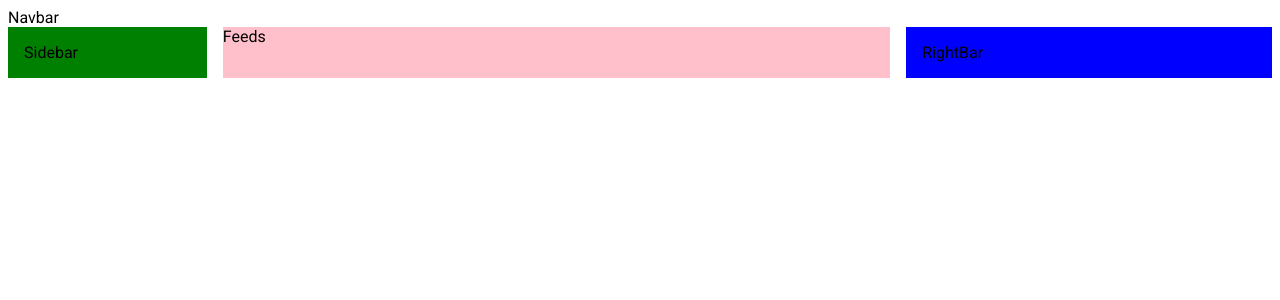
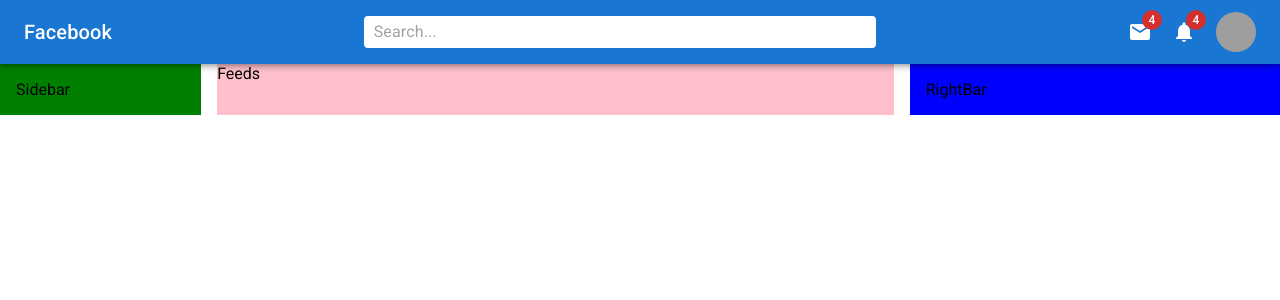
Before and after one commit to clevrmick/Mui-facebook-clone, a React (Create React App) app: page / in a window 1280 px wide. Shown: the top 300 px of the page. Built offline with nearby package versions, Linux system fonts and the light colour scheme; grey boxes are pictures that could not be loaded.

Commit message:
Navigation desktop view completed

```diff
--- a/public/index.html
+++ b/public/index.html
@@ -19,6 +19,7 @@
     <style rel="text/css">
       * {
         font-family: 'Roboto', sans-serif;
+        margin: 0;
       }
     </style>
   </head>
--- a/src/App.js
+++ b/src/App.js
@@ -1,5 +1,5 @@
 import { Navbar, Feed, RightBar, Sidebar } from './components';
-import { Box, Container, Stack } from '@mui/material';
+import { Stack } from '@mui/material';
 
 function App() {
   return (
--- a/src/components/Navbar/Navbar.jsx
+++ b/src/components/Navbar/Navbar.jsx
@@ -1,7 +1,58 @@
-import React from 'react';
+import {
+  AppBar,
+  Toolbar,
+  styled,
+  Typography,
+  Box,
+  InputBase,
+  Badge,
+  Avatar,
+} from '@mui/material';
+import { borderRadius } from '@mui/system';
+import { Facebook, Mail, Notifications } from '@mui/icons-material';
+// import MailIcon from '@mui/icons-material/Mail';
 
 const Navbar = () => {
-  return <div>Navbar</div>;
+  const StyledToolBar = styled(Toolbar)({
+    display: 'flex',
+    justifyContent: 'space-between',
+  });
+
+  const Search = styled('div')(({ theme }) => ({
+    backgroundColor: 'white',
+    padding: '0px 10px',
+    borderRadius: theme.shape.borderRadius,
+    width: '40%',
+  }));
+
+  const Icons = styled(Box)(({ theme }) => ({
+    display: 'flex',
+    gap: '20px',
+    alignItems: 'center',
+  }));
+
+  return (
+    <AppBar position="sticky">
+      <StyledToolBar>
+        <Typography variant="h6" sx={{ display: { xs: 'none', sm: 'block' } }}>
+          Facebook
+        </Typography>
+        <Facebook sx={{ display: { xs: 'block', sm: 'none' } }} />
+        <Search>
+          <InputBase placeholder="Search..." />
+        </Search>
+        <Icons>
+          <Badge badgeContent={4} color="error">
+            <Mail />
+          </Badge>
+          <Badge badgeContent={4} color="error">
+            <Notifications />
+          </Badge>
+          <Avatar src="https://images.pexels.com/photos/13570394/pexels-photo-13570394.jpeg?auto=compress&cs=tinysrgb&w=600&lazy=load" />
+        </Icons>
+      </StyledToolBar>
+    </AppBar>
+  );
 };
 
 export default Navbar;
--- a/src/components/RightBar/RightBar.jsx
+++ b/src/components/RightBar/RightBar.jsx
@@ -2,7 +2,12 @@ import React from 'react';
 import { Box } from '@mui/material';
 const RightBar = () => {
   return (
-    <Box bgcolor="blue" p={2} flex={2}>
+    <Box
+      bgcolor="blue"
+      p={2}
+      flex={2}
+      sx={{ display: { xs: 'none', sm: 'block' } }}
+    >
       RightBar
     </Box>
   );
--- a/src/components/Sidebar/Sidebar.jsx
+++ b/src/components/Sidebar/Sidebar.jsx
@@ -3,7 +3,12 @@ import React from 'react';
 
 const Sidebar = () => {
   return (
-    <Box bgcolor="green" p={2} flex={1}>
+    <Box
+      bgcolor="green"
+      p={2}
+      flex={1}
+      sx={{ display: { xs: 'none', sm: 'block' } }}
+    >
       Sidebar
     </Box>
   );
```
